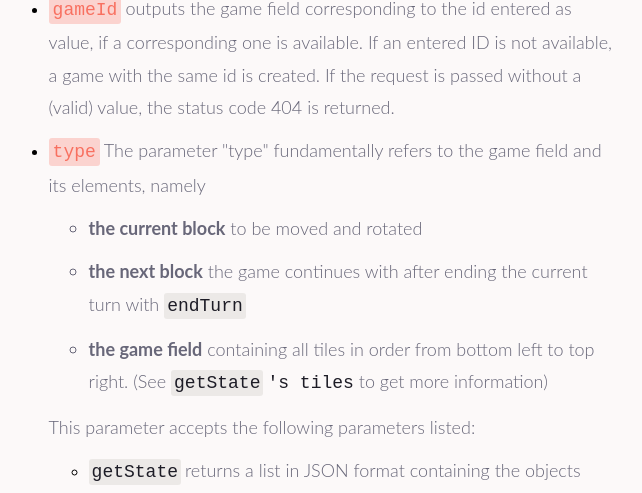
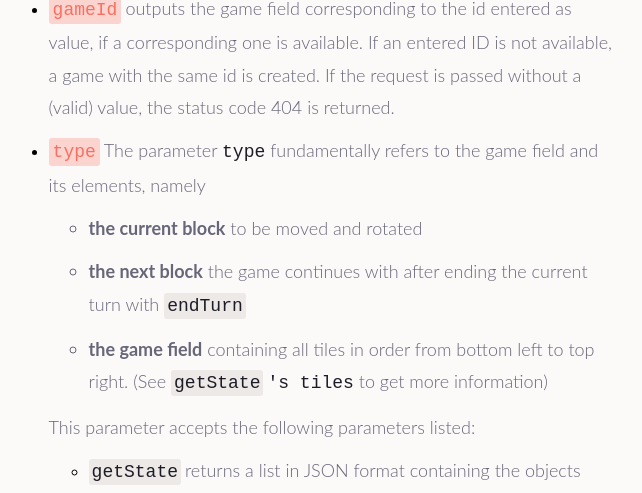
Before and after one commit to clk1006/teris, a Next.js app: page /docs/docs in a window 1280 px wide. Shown: the part 931-1424 px from the top of the page, without its empty margins (329-971 px from the left). Built offline with nearby package versions, Linux system fonts and the light colour scheme.

Commit message:
changed more chars to unicode

```diff
--- a/pages/docs/docs.js
+++ b/pages/docs/docs.js
@@ -108,7 +108,7 @@ export default function Docs() {
                             </li>
                             <li>
                                 <p><a className="hl">type</a>
-                                    The parameter "type" fundamentally refers to the game field and its elements, namely
+                                    The parameter <span className="ms-marker">type</span> fundamentally refers to the game field and its elements, namely
                                     <ul>
                                         <li>
                                             <p><b>the current block</b> to be moved and rotated</p>
@@ -666,7 +666,7 @@ export default function Docs() {
                                     <h2>Example</h2>
                                     <p className="code-field">
                                         def getGameID(url):<br/>
-                                        &#12288;gameID = requests.get(url + "type=getId").text<br/>
+                                        &#12288;gameID = requests.get(url + &#34;type=getId&#34;).text<br/>
                                         &#12288;return gameID
                                     </p>
 
```
